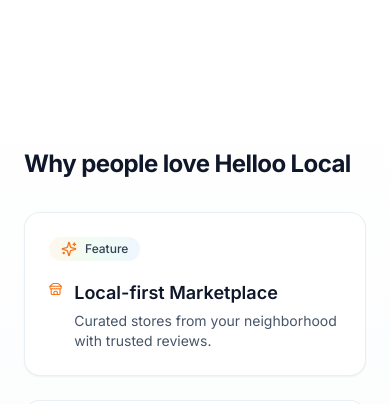
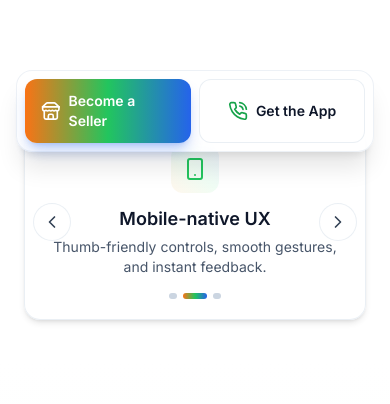
Before and after one commit to gramtop961/frontend-repo_jr4adhn1_7ec04d, a React (Vite) app: page / in a window 390 px wide. Shown: the part 676-1080 px from the top of the page. Built offline with nearby package versions, Linux system fonts and the light colour scheme; a web font is replaced by a local one.

Commit message:
Update project prj_jr4adhn1 - 2025-11-06T00:55:33.862Z

```diff
--- a/src/App.jsx
+++ b/src/App.jsx
@@ -2,6 +2,8 @@
 import Navigation from './components/Navigation';
 import Hero from './components/Hero';
 import { Features, HowItWorks, Gallery, SellerApply } from './components/Sections';
+import FeatureCarousel from './components/FeatureCarousel';
+import BottomCTA from './components/BottomCTA';
 
 export default function App() {
   useEffect(() => {
@@ -21,6 +23,7 @@
       <Navigation />
       <main>
         <Hero />
+        <FeatureCarousel />
         <Features />
         <HowItWorks />
         <Gallery />
@@ -36,6 +39,7 @@
           </div>
         </div>
       </footer>
+      <BottomCTA />
     </div>
   );
 }
--- /dev/null
+++ b/src/components/BottomCTA.jsx
@@ -0,0 +1,27 @@
+import { PhoneCall, Store } from 'lucide-react';
+
+export default function BottomCTA() {
+  return (
+    <div className="fixed bottom-0 inset-x-0 z-40 md:hidden">
+      <div className="mx-auto max-w-2xl px-4 pb-4">
+        <div className="rounded-2xl backdrop-blur bg-white/80 dark:bg-slate-900/80 border border-slate-200/60 dark:border-slate-700/60 shadow-xl">
+          <div className="grid grid-cols-2 gap-2 p-2">
+            <a
+              href="#apply"
+              className="inline-flex items-center justify-center gap-2 rounded-xl px-4 py-3 text-sm font-semibold text-white bg-gradient-to-r from-orange-500 via-green-500 to-blue-600 shadow-lg shadow-blue-600/30"
+            >
+              <Store className="h-5 w-5" /> Become a Seller
+            </a>
+            <a
+              href="#"
+              aria-label="Get the app on Play Store"
+              className="inline-flex items-center justify-center gap-2 rounded-xl px-4 py-3 text-sm font-semibold text-slate-900 dark:text-slate-100 bg-white/90 dark:bg-slate-800/90 border border-slate-200/70 dark:border-slate-700"
+            >
+              <PhoneCall className="h-5 w-5 text-green-600" /> Get the App
+            </a>
+          </div>
+        </div>
+      </div>
+    </div>
+  );
+}
--- /dev/null
+++ b/src/components/FeatureCarousel.jsx
@@ -0,0 +1,98 @@
+import { useState, useRef, useEffect } from 'react';
+import { ChevronLeft, ChevronRight, Gauge, Smartphone, Store } from 'lucide-react';
+import { motion, AnimatePresence } from 'framer-motion';
+
+const slides = [
+  {
+    icon: <Store className="h-6 w-6 text-orange-500" />,
+    title: 'Local-first Marketplace',
+    desc: 'Discover trusted neighborhood sellers with authentic products.'
+  },
+  {
+    icon: <Smartphone className="h-6 w-6 text-green-500" />,
+    title: 'Mobile-native UX',
+    desc: 'Thumb-friendly controls, smooth gestures, and instant feedback.'
+  },
+  {
+    icon: <Gauge className="h-6 w-6 text-blue-600" />,
+    title: 'Lightning Performance',
+    desc: 'Smart caching, tiny bundles, and buttery animations.'
+  }
+];
+
+export default function FeatureCarousel() {
+  const [index, setIndex] = useState(0);
+  const startX = useRef(null);
+  const threshold = 40; // swipe threshold in px
+
+  const go = (dir) => {
+    setIndex((prev) => (prev + dir + slides.length) % slides.length);
+  };
+
+  const onTouchStart = (e) => {
+    startX.current = e.touches[0].clientX;
+  };
+  const onTouchMove = (e) => {
+    if (startX.current === null) return;
+    const delta = e.touches[0].clientX - startX.current;
+    if (Math.abs(delta) > threshold) {
+      go(delta < 0 ? 1 : -1);
+      startX.current = e.touches[0].clientX; // reset for continuous swipe
+    }
+  };
+  const onTouchEnd = () => {
+    startX.current = null;
+  };
+
+  useEffect(() => {
+    const id = setInterval(() => go(1), 5000);
+    return () => clearInterval(id);
+  }, []);
+
+  return (
+    <section className="py-10 sm:py-14" aria-label="Feature highlights carousel">
+      <div className="mx-auto max-w-md px-6">
+        <div
+          className="relative overflow-hidden rounded-2xl border border-slate-200/70 dark:border-slate-800 bg-white/90 dark:bg-slate-900/90 backdrop-blur p-5 shadow-md"
+          onTouchStart={onTouchStart}
+          onTouchMove={onTouchMove}
+          onTouchEnd={onTouchEnd}
+        >
+          <AnimatePresence mode="popLayout" initial={false}>
+            <motion.div
+              key={index}
+              initial={{ opacity: 0, x: 40 }}
+              animate={{ opacity: 1, x: 0 }}
+              exit={{ opacity: 0, x: -40 }}
+              transition={{ duration: 0.35, ease: 'easeOut' }}
+              className="text-center"
+            >
+              <div className="mx-auto inline-flex items-center justify-center h-12 w-12 rounded-xl bg-gradient-to-tr from-orange-50 via-green-50 to-blue-50 dark:from-orange-500/10 dark:via-green-500/10 dark:to-blue-500/10">
+                {slides[index].icon}
+              </div>
+              <h3 className="mt-3 text-lg font-semibold text-slate-900 dark:text-white">{slides[index].title}</h3>
+              <p className="mt-1 text-sm text-slate-600 dark:text-slate-300">{slides[index].desc}</p>
+            </motion.div>
+          </AnimatePresence>
+
+          <div className="absolute inset-y-0 left-0 flex items-center pl-2">
+            <button aria-label="Previous" onClick={() => go(-1)} className="rounded-full p-2 bg-white/80 dark:bg-slate-800/80 border border-slate-200/70 dark:border-slate-700 text-slate-700 dark:text-slate-200">
+              <ChevronLeft className="h-5 w-5" />
+            </button>
+          </div>
+          <div className="absolute inset-y-0 right-0 flex items-center pr-2">
+            <button aria-label="Next" onClick={() => go(1)} className="rounded-full p-2 bg-white/80 dark:bg-slate-800/80 border border-slate-200/70 dark:border-slate-700 text-slate-700 dark:text-slate-200">
+              <ChevronRight className="h-5 w-5" />
+            </button>
+          </div>
+
+          <div className="mt-4 flex items-center justify-center gap-1.5">
+            {slides.map((_, i) => (
+              <span key={i} className={`h-1.5 rounded-full transition-all ${i === index ? 'w-6 bg-gradient-to-r from-orange-500 via-green-500 to-blue-600' : 'w-2 bg-slate-300 dark:bg-slate-700'}`} />)
+            )}
+          </div>
+        </div>
+      </div>
+    </section>
+  );
+}
```
Also changed, not shown: 1 other file (tests, documents, lock files or other folders).
